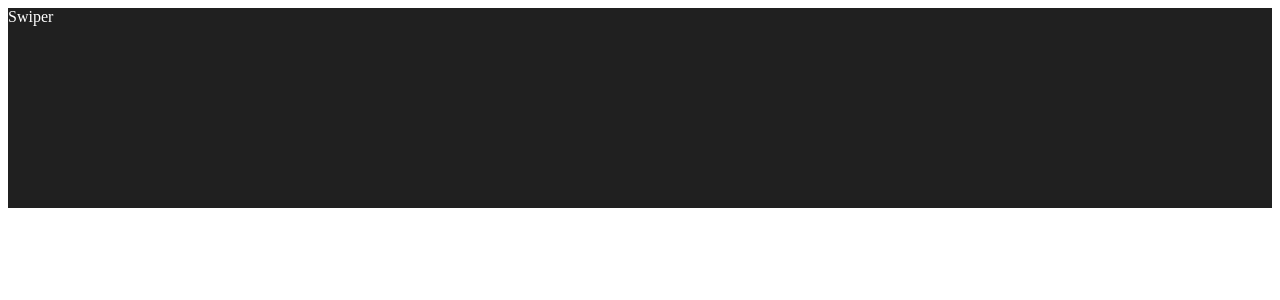
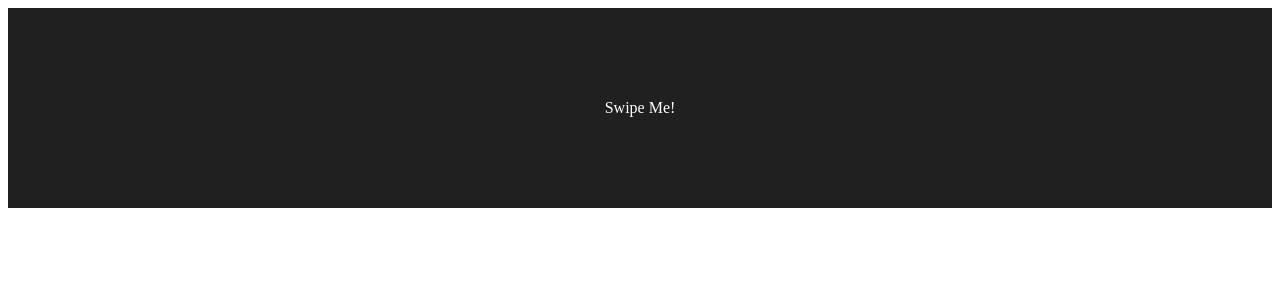
Before and after one commit to JafarAkhondali/ashnorseman-ReactSwiper-securityfix-638678, a React app: page / in a window 1280 px wide. Shown: the top 300 px of the page. Built offline with nearby package versions, Linux system fonts and the light colour scheme; the HTML template or start-up script is replaced by a standard one.

Commit message:
UC support

```diff
--- a/src/app.jsx
+++ b/src/app.jsx
@@ -14,7 +14,7 @@ const Box = swipe(class Page extends Component {
 
   render() {
     return (
-      <div {...this.props}>Swiper</div>
+      <div {...this.props}>Swipe Me!</div>
     );
   }
 });
@@ -22,15 +22,41 @@ const Box = swipe(class Page extends Component {
 
 class Test extends Component {
 
+  constructor(props) {
+    super(props);
+
+    this.state = {
+      swipes: []
+    };
+
+    this.swipe = this.swipe.bind(this);
+  }
+
   render() {
+    const { swipes } = this.state,
+      swipeList = swipes.map((swipe) => {
+        return <li key={swipe.timeStamp}>{`Swiped ${swipe.direction}: from (${swipe.startX}, ${swipe.startY}) to (${swipe.endX}, ${swipe.endY}) at ${swipe.timeStamp}`}</li>;
+      }),
+      boxStyle = {
+        background: '#202020',
+        color: '#fff',
+        height: 200,
+        lineHeight: '200px',
+        textAlign: 'center'
+      };
+
     return (
-      <Box style={{ background: '#202020', color: '#fff', height: 200 }}
-           onSwipe={this.swipe} />
+      <div>
+        <Box style={boxStyle} onSwipe={this.swipe} />
+        <ul>{swipeList}</ul>
+      </div>
     );
   }
 
   swipe(e) {
-    alert(e.direction);
+    this.setState({
+      swipes: [e].concat(this.state.swipes)
+    });
   }
 }
 
--- a/src/swipe.jsx
+++ b/src/swipe.jsx
@@ -23,6 +23,7 @@ export default (Component) => class SwipeComponent extends Component {
     return (
       <div onTouchStart={this.onTouchStart}
            onTouchMove={this.onTouchMove}
+           onTouchCancel={this.onTouchEnd}
            onTouchEnd={this.onTouchEnd}>
         <Component {...this.props}>{this.props.children}</Component>
       </div>
```
Also changed, not shown: 10 other files (tests, documents, lock files or other folders).
